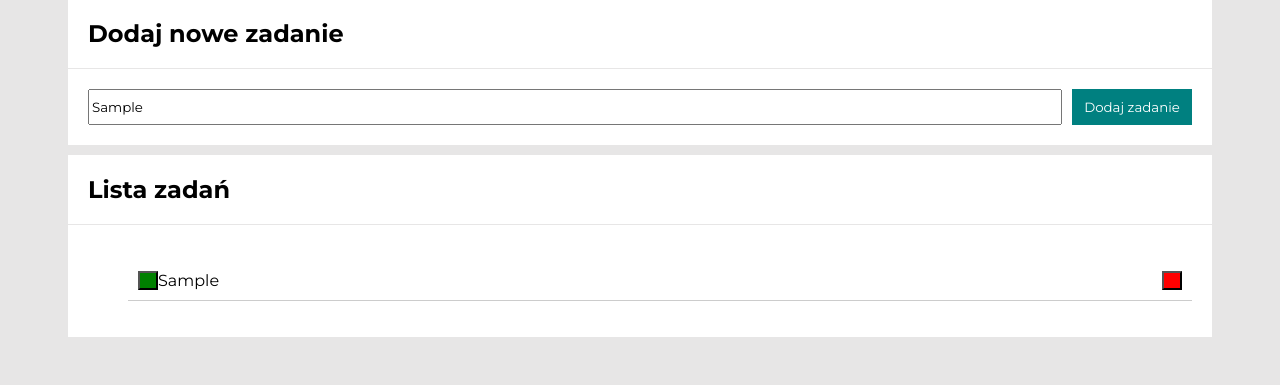
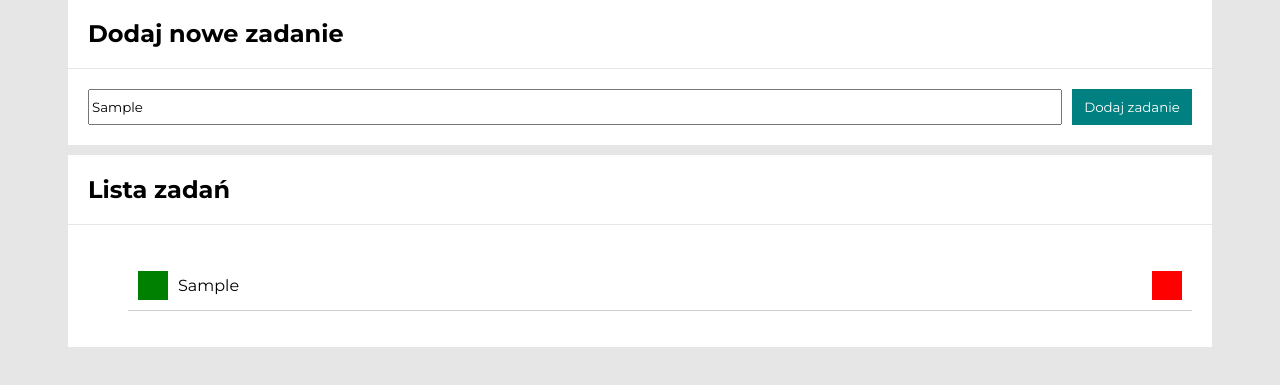
Before and after one commit to MCBombiPL/to-do-list, a plain HTML site: page index.html in a window 1280 px wide. Both pictures are taken after typing "Sample" into the empty fields and a click on the button "Dodaj zadanie". Shown: the part 91-476 px from the top of the page. Drawn offline with Linux system fonts and the light colour scheme.

Commit message:
simplified script.js (added two functions: addNewTask and onFormSubmit) and added grid to style.css

```diff
--- a/css/style.css
+++ b/css/style.css
@@ -67,19 +67,22 @@ html {
     list-style-type: none;
     border-bottom: 1px solid #ccc;
     padding: 10px;
-    display: flex;
+    height: 50px;
+    display: grid;
+    grid-template-columns: 30px 1fr 30px;
+    grid-gap: 10px;
 }
 
 .newTasks__checkboxButton {
     background-color: green;
-    flex-basis: 20px;
+    border: none;
 }
 
 .newTasks__removingButton {
     background-color: red;
-    flex-basis: 20px;
+    border: none;
 }
 
 .newTasks__content {
-    flex-grow: 1
+    align-self: center;
 }
--- a/js/script.js
+++ b/js/script.js
@@ -1,5 +1,24 @@
 {
     const tasks = [];
+
+    const addNewTask = () => {
+        tasks.push({
+            content: document.querySelector(".js-input").value.trim(),
+            done: false,
+        });
+        render();
+    };
+
+    const onFormSubmit = (event) => {
+        event.preventDefault();
+
+        if (document.querySelector(".js-input").value.trim() === "") {
+            return;
+        }
+
+        addNewTask();
+
+    };
 
     const render = () => {
         let htmlString = "";
@@ -14,20 +33,7 @@
 
     const init = () => {
 
-        document.querySelector(".js-form").addEventListener("submit", (event) => {
-            event.preventDefault();
-
-            if (document.querySelector(".js-input").value === "") {
-                return;
-            }
-
-            tasks.push({
-                content: document.querySelector(".js-input").value.trim(),
-                done: false,
-            });
-            render();
-
-        })
+        document.querySelector(".js-form").addEventListener("submit", onFormSubmit)
 
         render();
     };
```
